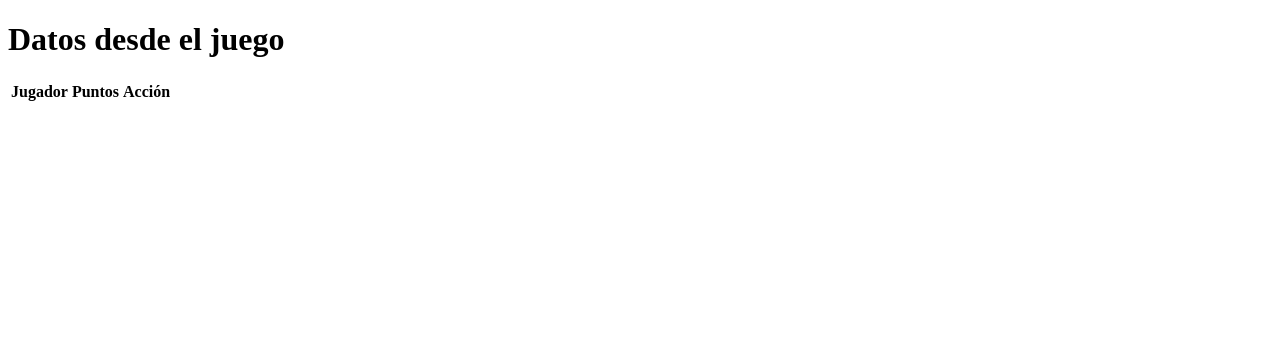
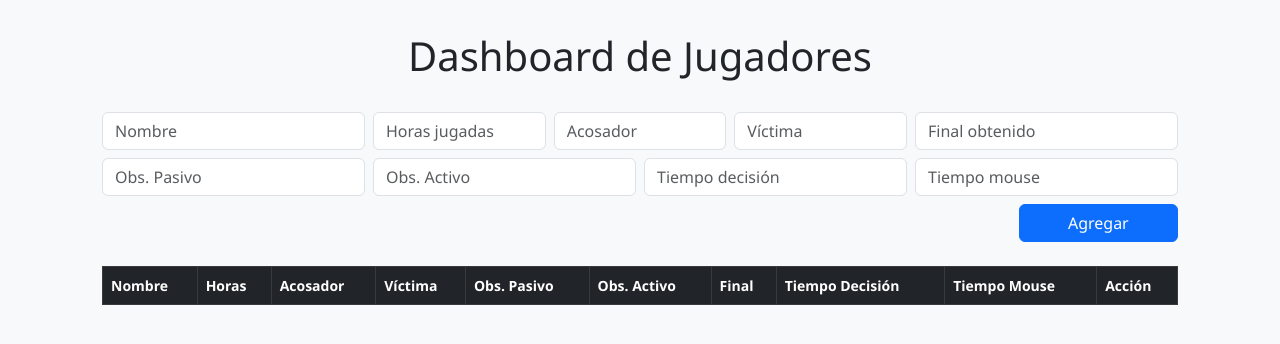
Before and after one commit to DylanRGV/BDparaCRUD, a plain HTML site: page index.html in a window 1280 px wide. Drawn offline with nearby package versions, Linux system fonts and the light colour scheme.

Commit message:
Actualizacion de index.html con nuevos cambios en la tabla

```diff
--- a/index.html
+++ b/index.html
@@ -2,21 +2,97 @@
 <html lang="es">
 <head>
   <meta charset="UTF-8">
+  <meta name="viewport" content="width=device-width, initial-scale=1.0">
   <title>Dashboard Jugadores</title>
   <script src="https://cdn.jsdelivr.net/npm/@supabase/supabase-js"></script>
+  <link href="https://cdn.jsdelivr.net/npm/bootstrap@5.3.0/dist/css/bootstrap.min.css" rel="stylesheet">
+  <style>
+    body {
+      background-color: #f8f9fa;
+      font-family: 'Segoe UI', sans-serif;
+      padding: 2rem;
+    }
+    h1 {
+      text-align: center;
+      margin-bottom: 2rem;
+    }
+    .container {
+      max-width: 1100px;
+      margin: auto;
+    }
+    .table th, .table td {
+      vertical-align: middle;
+      font-size: 14px;
+    }
+    input {
+      font-size: 14px;
+    }
+  </style>
 </head>
 <body>
-  <h1>Datos desde el juego</h1>
-  <table id="Base">
-    <thead>
-      <tr>
-        <th>Jugador</th>
-        <th>Puntos</th>
-        <th>Acción</th>
-      </tr>
-    </thead>
-    <tbody></tbody>
-  </table>
+  <div class="container">
+    <h1>Dashboard de Jugadores</h1>
+
+    <form id="jugadorForm" class="mb-4">
+      <div class="row g-2 mb-2">
+        <div class="col-md-3">
+          <input type="text" class="form-control" id="nombre" placeholder="Nombre" required>
+        </div>
+        <div class="col-md-2">
+          <input type="number" class="form-control" id="horas_jugadas" placeholder="Horas jugadas" required>
+        </div>
+        <div class="col-md-2">
+          <input type="number" class="form-control" id="decisiones_acosador" placeholder="Acosador" required>
+        </div>
+        <div class="col-md-2">
+          <input type="number" class="form-control" id="decisiones_victima" placeholder="Víctima" required>
+        </div>
+        <div class="col-md-3">
+          <input type="text" class="form-control" id="final_obtenido" placeholder="Final obtenido" required>
+        </div>
+      </div>
+
+      <div class="row g-2 mb-2">
+        <div class="col-md-3">
+          <input type="number" class="form-control" id="decisiones_observador_pasivo" placeholder="Obs. Pasivo" required>
+        </div>
+        <div class="col-md-3">
+          <input type="number" class="form-control" id="decisiones_observador_activo" placeholder="Obs. Activo" required>
+        </div>
+        <div class="col-md-3">
+          <input type="number" class="form-control" id="tiempo_decision" placeholder="Tiempo decisión" required>
+        </div>
+        <div class="col-md-3">
+          <input type="number" class="form-control" id="tiempo_mouse" placeholder="Tiempo mouse" required>
+        </div>
+      </div>
+
+      <div class="row">
+        <div class="col-md-2 ms-auto">
+          <button type="submit" class="btn btn-primary w-100">Agregar</button>
+        </div>
+      </div>
+    </form>
+
+    <table class="table table-bordered table-hover">
+      <thead class="table-dark">
+        <tr>
+          <th>Nombre</th>
+          <th>Horas</th>
+          <th>Acosador</th>
+          <th>Víctima</th>
+          <th>Obs. Pasivo</th>
+          <th>Obs. Activo</th>
+          <th>Final</th>
+          <th>Tiempo Decisión</th>
+          <th>Tiempo Mouse</th>
+          <th>Acción</th>
+        </tr>
+      </thead>
+      <tbody id="tabla-jugadores"></tbody>
+    </table>
+  </div>
+
   <script src="script.js"></script>
 </body>
 </html>
```
